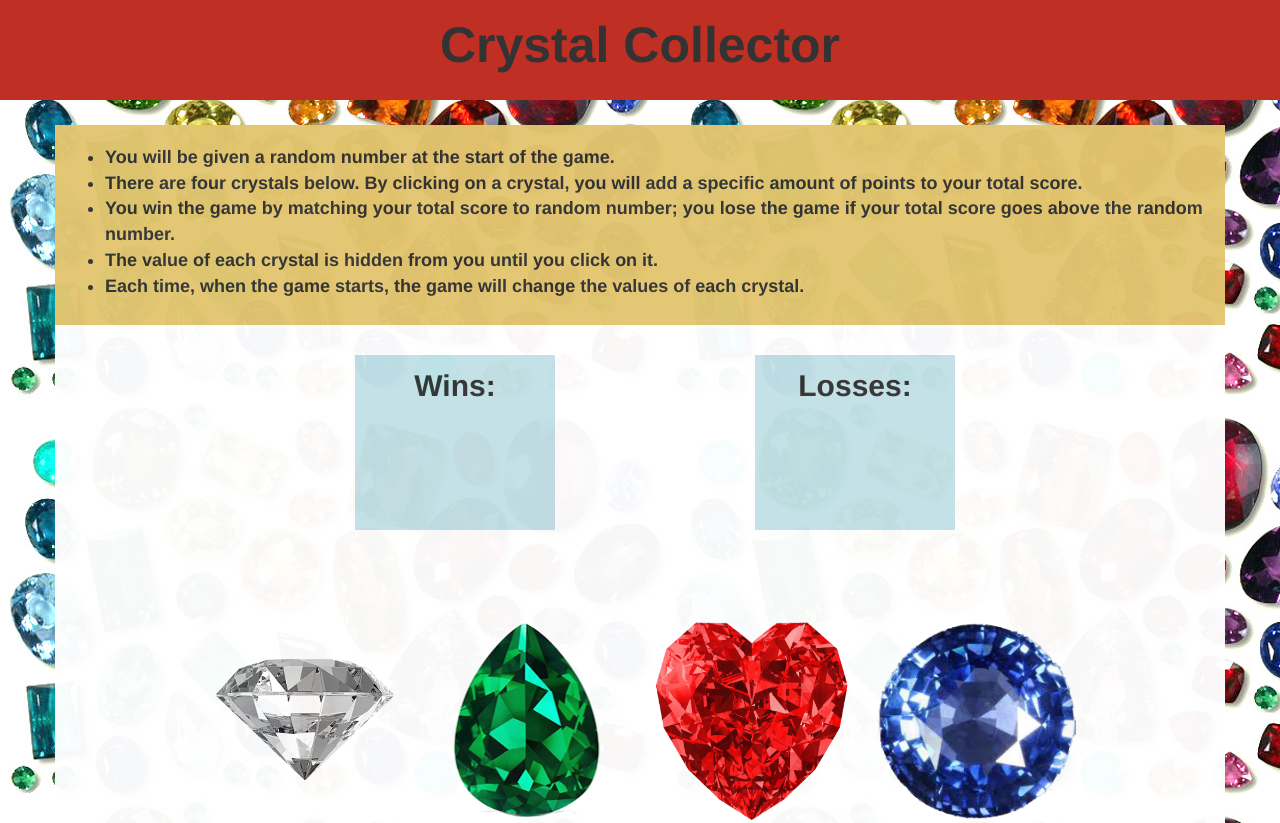
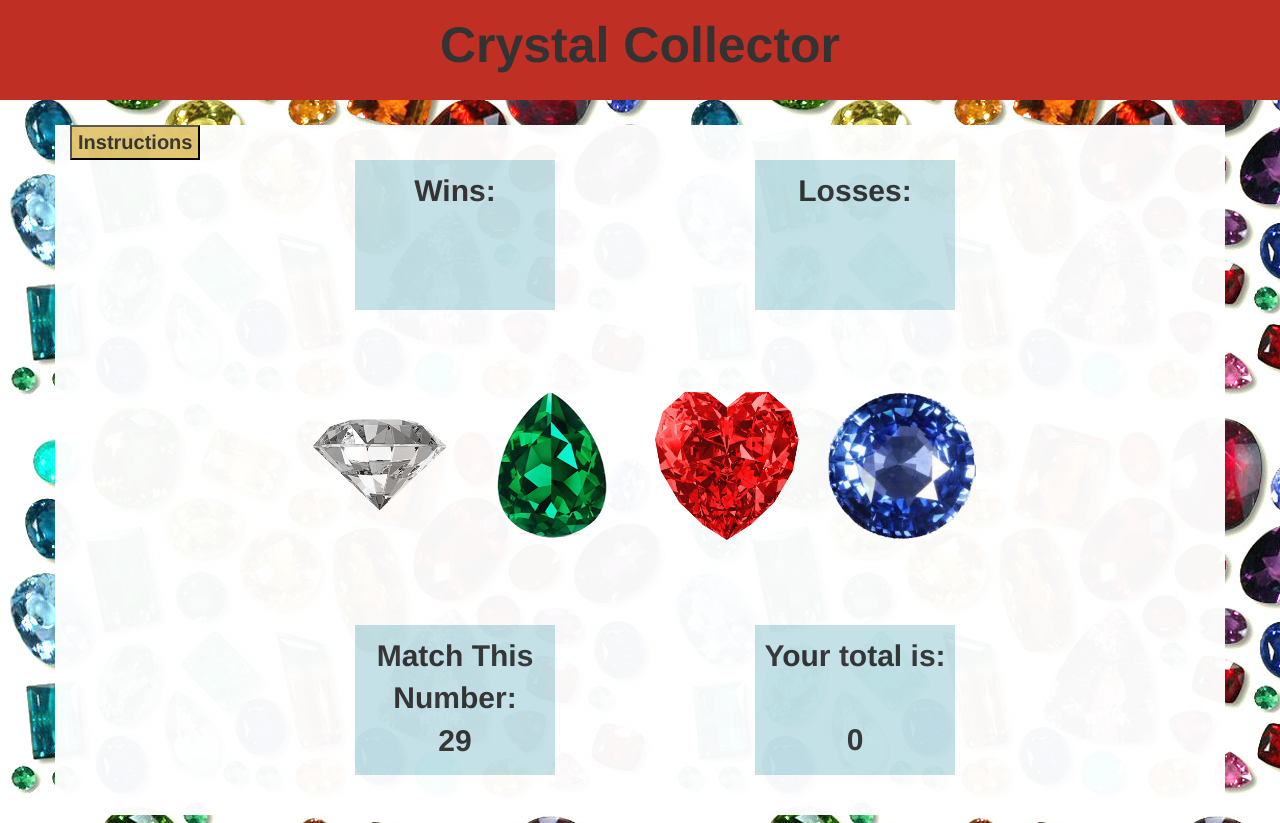
Before and after one commit to rgmcrary/Crystal-Capture-Game, a plain HTML site: page index.html in a window 1280 px wide. Shown: the top 823 px of the page. Drawn offline with nearby package versions, Linux system fonts and the light colour scheme.

Commit message:
Minor edits
made instructions into a drop down box

```diff
--- a/assets/css/style.css
+++ b/assets/css/style.css
@@ -25,7 +25,13 @@ body {
   padding-left: 0px;
 }
 
-.instructions {
+#instructButton {
+  font-size: 20px;
+  font-weight: bold;
+  background: #e3c670;
+}
+
+#instructions {
   background: white;
   font-size: 18px;
   font-weight: bold;
@@ -33,6 +39,7 @@ body {
   text-align: left;
   padding-top: 5px;
   height: 200px;
+  margin-bottom: 20px;
 }
 
 ul {
@@ -55,15 +62,13 @@ ul {
   text-align: center;
   font-weight: bold;
   background: red;
-  margin-top: 10px;
 }
 
 #winsarea {
   background: #c2e1e7;
-  height: 175px;
+  height: 150px;
   width: 200px;
-  margin-top: 20px;
-  margin-bottom: 40px;
+  margin-bottom: 30px;
   text-align: center;
   vertical-align: middle;
   font-size: 30px;
@@ -72,10 +77,9 @@ ul {
 
 #lossesarea {
   background: #c2e1e7;
-  height: 175px;
+  height: 150px;
   width: 200px;
-  margin-top: 20px;
-  margin-bottom: 40px;
+  margin-bottom: 30px;
   text-align: center;
   vertical-align: middle;
   font-size: 30px;
@@ -90,8 +94,8 @@ ul {
 }
 
 input {
-  height: 200px;
-  width: 200px;
+  height: 150px;
+  width: 150px;
   padding: auto;
   margin: 50px 10px 5px 10px;
 }
@@ -99,7 +103,7 @@ input {
 /* Comparison  */
 #target {
   background: #c2e1e7;
-  height: 175px;
+  height: 150px;
   width: 200px;
   margin-top: 75px;
   margin-bottom: 40px;
@@ -111,7 +115,7 @@ input {
 
 #scoreBox {
   background: #c2e1e7;
-  height: 175px;
+  height: 150px;
   width: 200px;
   margin-top: 75px;
   margin-bottom: 40px;
--- a/index.html
+++ b/index.html
@@ -22,22 +22,21 @@
     <div class="container gameSpace">
 
         <!-- Instructions  -->
-
-        <div class="container instructions">
-            <div class="row">
+        <div class="container">
+            <button data-toggle="collapse" data-target="#instructions" id="instructButton">Instructions</button>
+            <div id="instructions" class="collapse">
                 <ul>
                     <li>You will be given a random number at the start of the game.</li>
-                <li>There are four crystals below. By clicking on a crystal, you will add a specific amount of points to your
-                    total score.
+                    <li>There are four crystals below. By clicking on a crystal, you will add a specific amount of points to
+                        your total score.
                     </li>
-                <li>You win the game by matching your total score to random number; you lose the game if your total score goes
-                    above the random number.</li>
+                    <li>You win the game by matching your total score to random number; you lose the game if your total score
+                        goes above the random number.</li>
                     <li>The value of each crystal is hidden from you until you click on it.</li>
                     <li>Each time, when the game starts, the game will change the values of each crystal.</li>
                 </ul>
             </div>
         </div>
-
 
         <div class="container gameBody">
 
@@ -84,7 +83,11 @@
     <script src="https://code.jquery.com/jquery-3.2.1.min.js" integrity="sha256-hwg4gsxgFZhOsEEamdOYGBf13FyQuiTwlAQgxVSNgt4="
         crossorigin="anonymous"></script>
 
+    <script src="https://maxcdn.bootstrapcdn.com/bootstrap/3.3.7/js/bootstrap.min.js" integrity="sha384-Tc5IQib027qvyjSMfHjOMaLkfuWVxZxUPnCJA7l2mCWNIpG9mGCD8wGNIcPD7Txa"
+        crossorigin="anonymous"></script>
+
     <script source src="assets/javascript/game.js" type="text/javascript"></script>
+
 
 </body>
 
```
Lines whose indentation alone changed are shown as unchanged.
